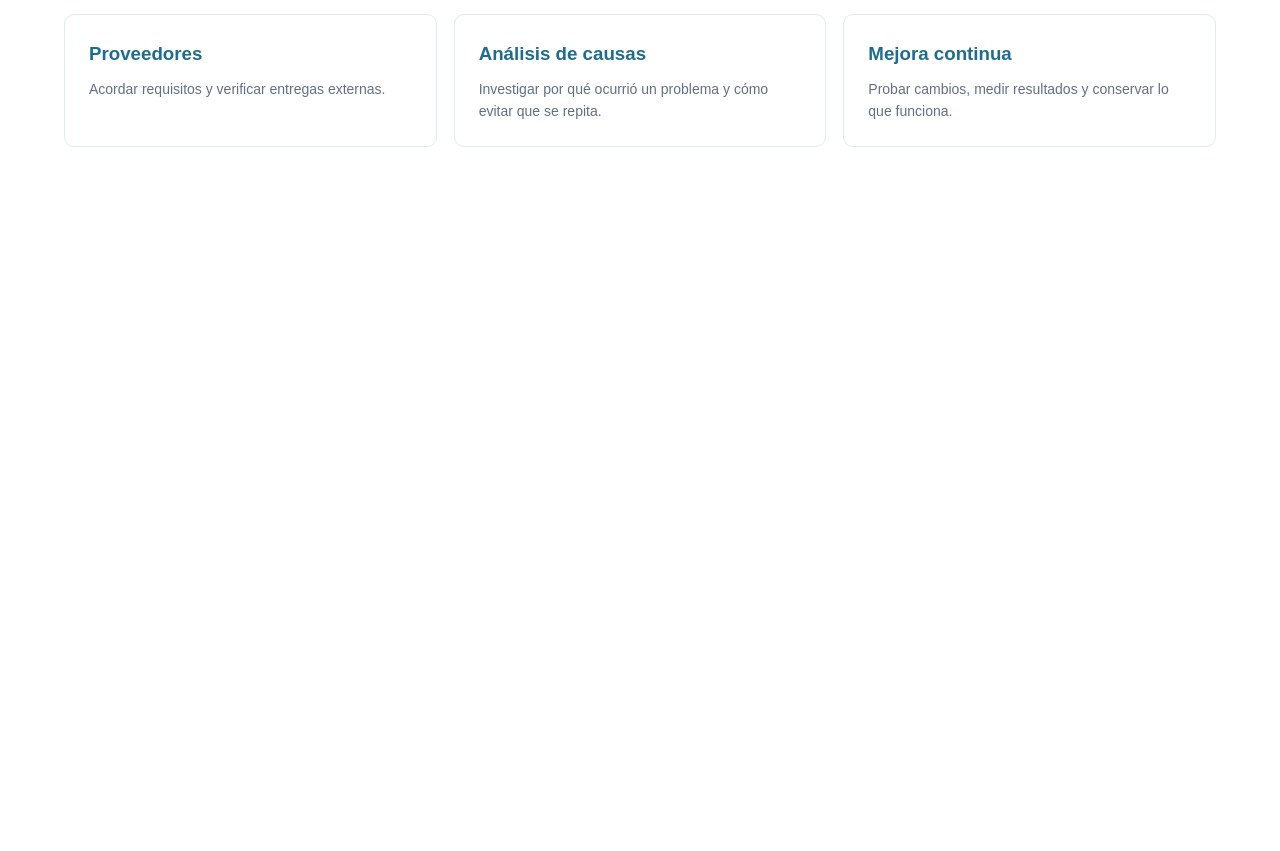
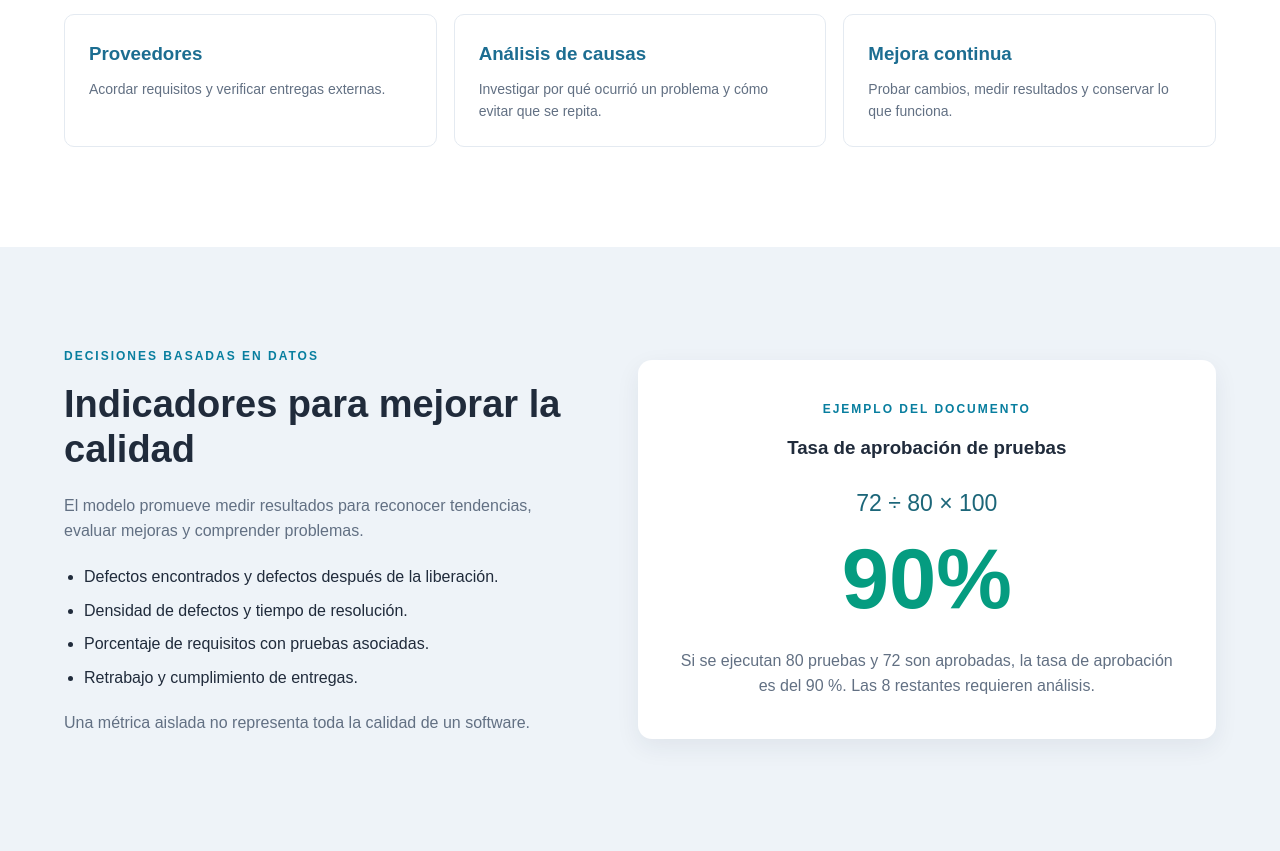
Before and after one commit to sebastiansoto435/CMMI, a plain HTML site: page index.html in a window 1280 px wide. Shown: the part 6445-7296 px from the top of the page. Before the commit the page ends 6692 px from the top, so only its background shows below. Drawn offline with Linux system fonts and the light colour scheme; files whose address does not match are found by name.

Commit message:
acomodo el apartado de metricas

```diff
--- a/index.html
+++ b/index.html
@@ -191,7 +191,30 @@
                 </div>
             </div>
         </section>
-
+        <!-- metricas -->
+        <section class="seccion metricas" id="metricas">
+            <div class="contenedor contenido-metricas">
+                <div class="texto-metricas">
+                    <p class="etiqueta">DECISIONES BASADAS EN DATOS</p>
+                    <h2>Indicadores para mejorar la calidad</h2>
+                    <p>El modelo promueve medir resultados para reconocer tendencias, evaluar mejoras y comprender problemas.</p>
+                    <ul>
+                        <li>Defectos encontrados y defectos después de la liberación.</li>
+                        <li>Densidad de defectos y tiempo de resolución.</li>
+                        <li>Porcentaje de requisitos con pruebas asociadas.</li>
+                        <li>Retrabajo y cumplimiento de entregas.</li>
+                    </ul>
+                    <p>Una métrica aislada no representa toda la calidad de un software.</p>
+                </div>
+                <div class="ejemplo-metrica">
+                    <p class="etiqueta">EJEMPLO DEL DOCUMENTO</p>
+                    <h3>Tasa de aprobación de pruebas</h3>
+                    <p class="formula">72 ÷ 80 × 100</p>
+                    <strong>90%</strong>
+                    <p>Si se ejecutan 80 pruebas y 72 son aprobadas, la tasa de aprobación es del 90 %. Las 8 restantes requieren análisis.</p>
+                </div>
+            </div>
+        </section>
 
     </main>
 </body>
--- a/styles/style.css
+++ b/styles/style.css
@@ -442,3 +442,55 @@ nav{
 .practica-cajas p{
     font-size: 14px;
 }
+/* métricas */
+
+.metricas{
+    background: #eef3f8;
+}
+
+.contenido-metricas{
+    display: flex;
+    gap: 75px;
+    align-items: center;
+}
+
+.texto-metricas,.ejemplo-metrica{
+    flex: 1;
+    min-width: 0px;
+}
+
+.texto-metricas p{
+    margin-bottom: 15px;
+}
+
+.texto-metricas ul{
+    margin: 20px 0px;
+    padding-left: 20px;
+}
+
+.texto-metricas li{
+    list-style: disc;
+    margin-bottom: 8px;
+}
+
+.ejemplo-metrica{
+    background: white;
+    padding: 40px;
+    border-radius: 14px;
+    text-align: center;
+    box-shadow: 0px 8px 25px #16284212;
+}
+
+.ejemplo-metrica .formula{
+    margin-top: 22px;
+    font-size: 23px;
+    color: #1c6679;
+}
+
+.ejemplo-metrica strong{
+    display: block;
+    font-size: 85px;
+    line-height: 1.2;
+    color: #059c80;
+    margin: 6px 0px 18px;
+}
```
